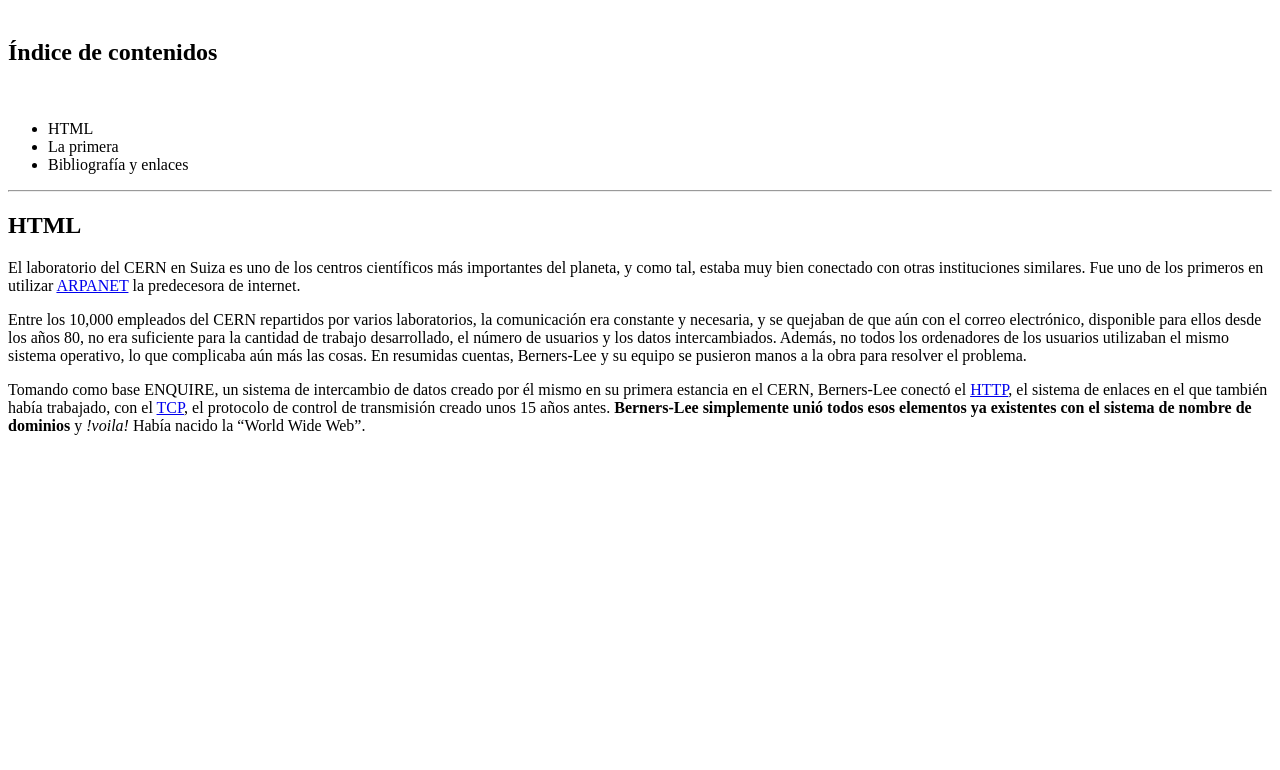
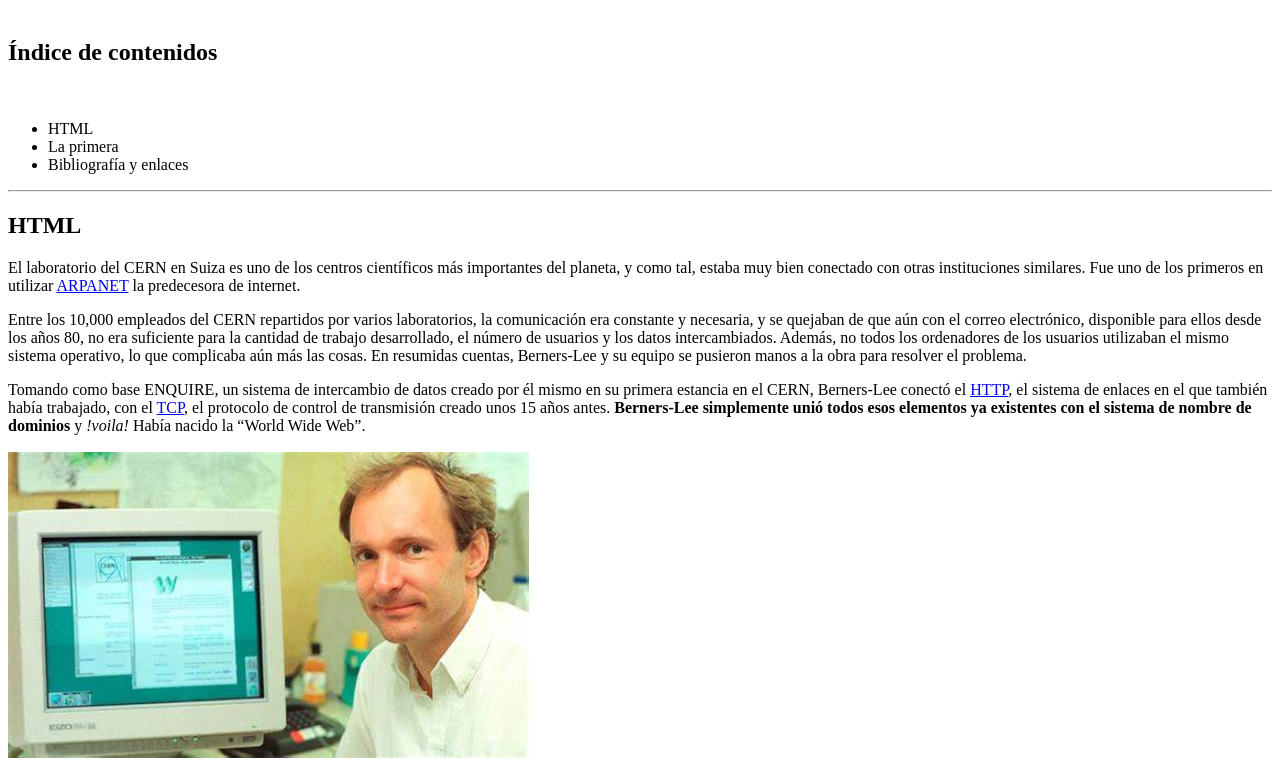
Before and after one commit to junhao2005/0373-A3-mi_primera_pagina_HTML_JunHaoXiang, a plain HTML site: page index.html in a window 1280 px wide. Shown: the part 79-849 px from the top of the page. Before the commit the page ends 800 px from the top, so only its background shows below. Drawn offline with Linux system fonts and the light colour scheme.

Commit message:
img1 subido

```diff
--- a/index.html
+++ b/index.html
@@ -32,6 +32,8 @@
     <p>Tomando como base ENQUIRE, un sistema de intercambio de datos creado por él mismo en su primera estancia en el CERN, Berners-Lee conectó el <a href="https://es.wikipedia.org/wiki/Protocolo_de_transferencia_de_hipertexto">HTTP</a>, el sistema de enlaces en el que también había trabajado, con el <a href="https://es.wikipedia.org/wiki/Protocolo_de_control_de_transmisi%C3%B3n">TCP</a>, el protocolo de control de transmisión creado unos 15 años antes. <strong>Berners-Lee simplemente unió todos esos elementos ya existentes con el sistema de nombre de dominios</strong> y <em>!voila!</em> Había nacido la “World Wide Web”.
     </p>
 
+    <img src="./img/img de tim bemers-lee.png" alt="img de tim bemers-lee">
+
 
 
 </body>
```
